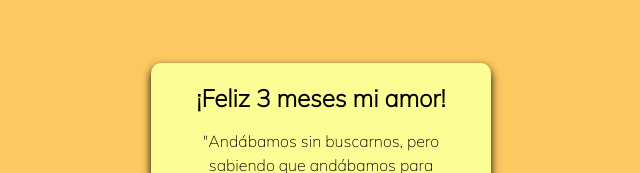
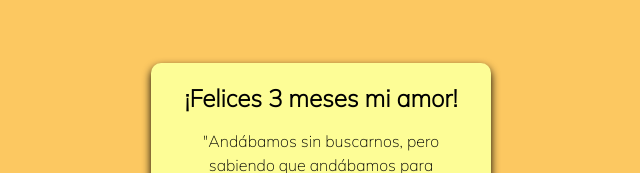
Before and after one commit to CarlosFranco97/3mes-VxC, a plain HTML site: page index.html in a window 1280 px wide. Shown: the part 176-349 px from the top of the page, without its empty margins (319-959 px from the left). Drawn offline with Linux system fonts and the light colour scheme.

Commit message:
modificacion de h1

```diff
--- a/index.html
+++ b/index.html
@@ -12,7 +12,7 @@
 <body>
     <div class="card">
         <div class="header">
-          ¡Feliz 3 meses mi amor!
+          ¡Felices 3 meses mi amor!
         </div>
         <div class="content">
           <p>"Andábamos sin buscarnos, pero sabiendo que andábamos para encontrarnos"</p>
```
